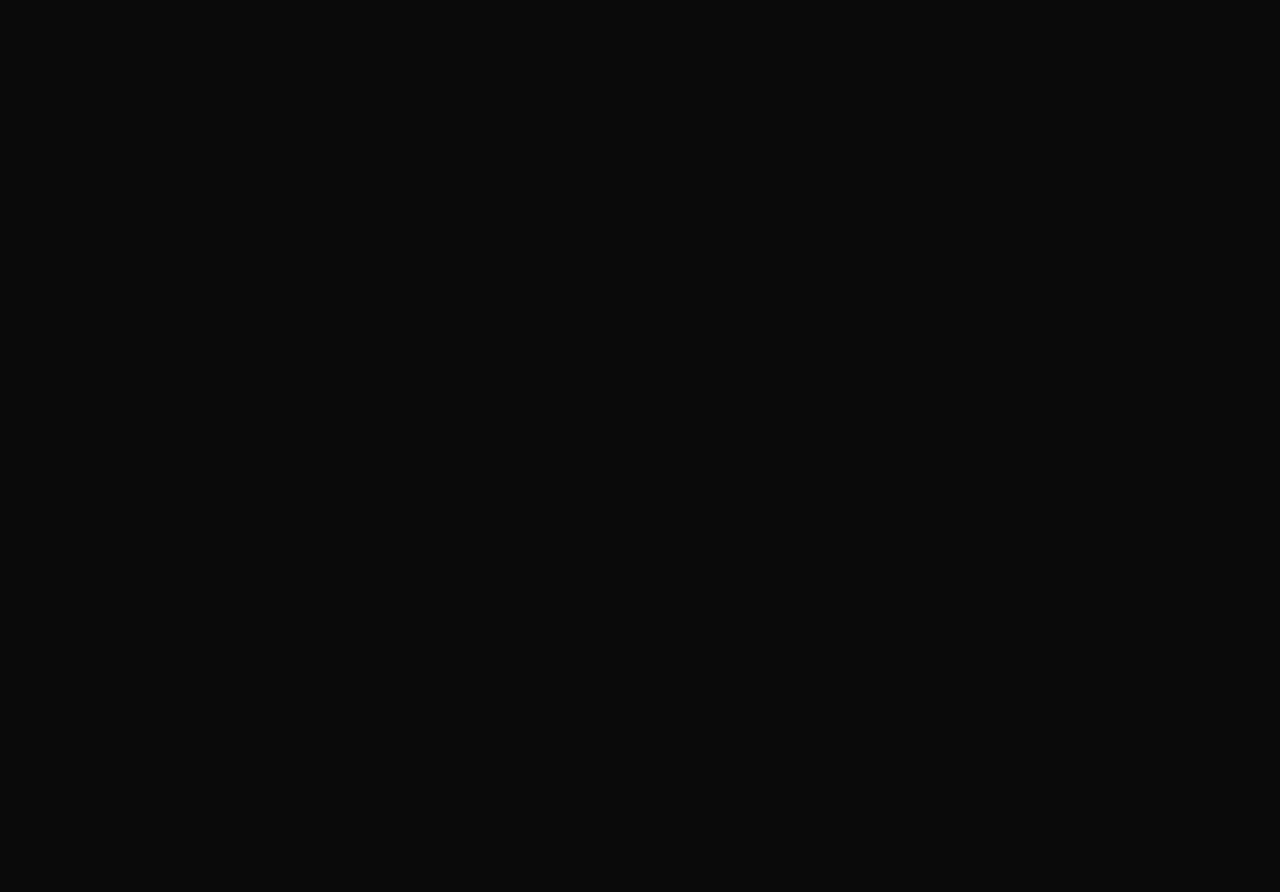
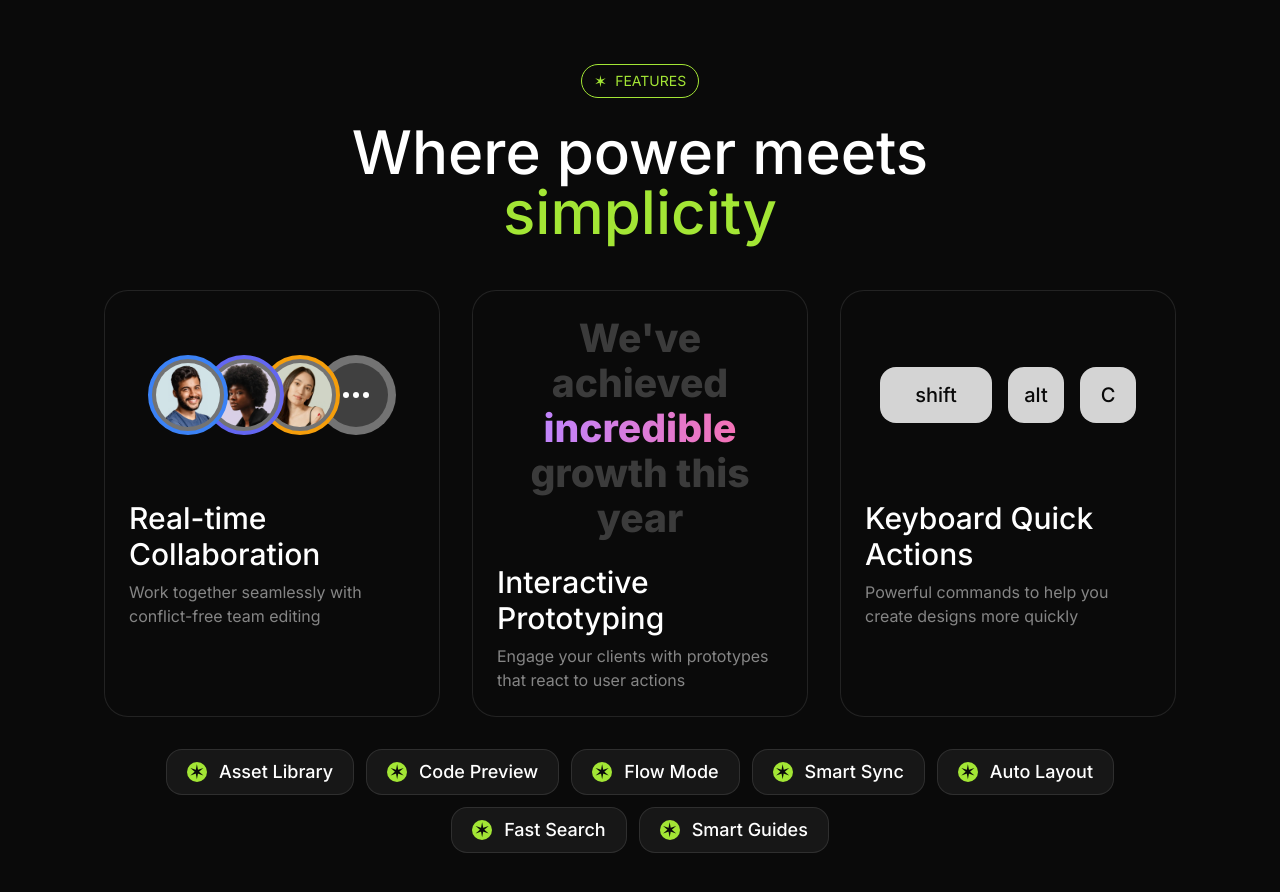
Before and after one commit to Estifanos58/Layers_landing_page, a Next.js app: page / in a window 1280 px wide. Shown: the part 2060-2952 px from the top of the page. Before the commit the page ends 2028 px from the top, so only its background shows below. Built offline with nearby package versions, Linux system fonts and the light colour scheme.

Commit message:
update: features section finished

```diff
--- a/src/app/page.tsx
+++ b/src/app/page.tsx
@@ -1,3 +1,4 @@
+import Features from "@/sections/Features";
 import Hero from "@/sections/Hero";
 import Introduction from "@/sections/Introduction";
 import LogoTicker from "@/sections/LogoTicker";
@@ -9,5 +10,6 @@
         <Hero/>
         <LogoTicker/>
         <Introduction/>
+        <Features/>
     </>;
 }
--- /dev/null
+++ b/src/components/Avatar.tsx
@@ -0,0 +1,13 @@
+import { HTMLAttributes } from "react"
+import { twMerge } from "tailwind-merge"
+
+const Avatar = (props: HTMLAttributes<HTMLDivElement>) => {
+    const { className, children, ...otherProps} = props
+  return (
+    <div className={twMerge("size-20 rounded-full overflow-hidden border-4 border-blue-500 p-1 bg-neutral-500", className)} {...otherProps}>
+        {children}
+    </div>
+  )
+}
+
+export default Avatar
--- /dev/null
+++ b/src/components/FeatureCard.tsx
@@ -0,0 +1,19 @@
+import { twMerge } from "tailwind-merge";
+
+const FeatureCard = (props: {title: string; description: string; children?: React.ReactNode ; className?: string}) => {
+
+    const { title, description, children, className } = props
+  return (
+    <div className={twMerge("bg-neutral-950 border border-white/10 p-6 rounded-3xl md:col-span-2  lg:col-span-1", className)}>
+        <div className="aspect-ratio">{children}</div>
+        <div className="">
+            <h3 className="text-3xl font-medium mt-6">{title}</h3>
+            <p className="text-white/50 mt-2">
+                {description}
+            </p>
+        </div>
+    </div>
+  )
+}
+
+export default FeatureCard
--- /dev/null
+++ b/src/components/Key.tsx
@@ -0,0 +1,13 @@
+import { HTMLAttributes } from "react"
+import { twMerge } from "tailwind-merge"
+
+const Key = (props: HTMLAttributes<HTMLDivElement>) => {
+    const {className, children, ...otherProps} = props
+  return (
+    <div className={twMerge("size-14 bg-neutral-300 inline-flex items-center justify-center rounded-2xl text-xl text-neutral-950 font-medium", className)} {...otherProps}>
+        {children}
+    </div>
+  )
+}
+
+export default Key
--- a/src/sections/Features.tsx
+++ b/src/sections/Features.tsx
@@ -1,3 +1,12 @@
+import FeatureCard from "@/components/FeatureCard";
+import Tag from "@/components/Tag";
+import avatar1 from '@/assets/images/avatar-ashwin-santiago.jpg';
+import avatar2 from '@/assets/images/avatar-lula-meyers.jpg';
+import avatar3 from '@/assets/images/avatar-florence-shaw.jpg';
+import Image from "next/image";
+import Avatar from "@/components/Avatar";
+import Key from "@/components/Key";
+
 const features = [
     "Asset Library",
     "Code Preview",
@@ -9,5 +18,57 @@
 ];
 
 export default function Features() {
-    return <div>Features</div>;
+    return <section className="py-24">
+        <div className="container">
+            <div className="flex justify-center">
+             <Tag>Features</Tag>
+            </div>
+            <h2 className="text-6xl font-medium text-center mt-6 max-w-2xl mx-auto">Where power meets  <span className="text-lime-400">simplicity</span></h2>
+            <div className="mt-12 grid grid-cols-1 md:grid-cols-4 gap-8 lg:grid-cols-3">
+                <FeatureCard title="Real-time Collaboration" description=" Work together seamlessly with conflict-free team editing" >
+                    <div className="aspect-video flex items-center justify-center">
+                        <Avatar className="z-40">
+                            <Image src={avatar1} alt="Avatar 1" className="rounded-full"/>
+                        </Avatar>
+                        <Avatar className="-ml-6 border-indigo-500 z-30">
+                            <Image src={avatar2} alt="Avatar 2" className="rounded-full"/>
+                        </Avatar>
+                        <Avatar className="-ml-6 border-amber-500 z-20">
+                            <Image src={avatar3} alt="Avatar 3" className="rounded-full"/>
+                        </Avatar>
+                        <Avatar className="-ml-6 border-transparent">
+                            <div className="size-full bg-neutral-700 rounded-full inline-flex items-center justify-center gap-1">
+                               {Array.from({length: 3}).map((_, index) => (
+                                <span className="size-1.5 rounded-full bg-white inline-flex" key={index}></span>
+                               ))}
+                            </div>
+                        </Avatar>
+                    </div>
+                </FeatureCard>
+
+                <FeatureCard title="Interactive Prototyping" description="Engage your clients with prototypes that react to user actions">
+                    <div className="aspect-video flex items-center justify-center">
+                        <p className="text-[39px] leading-[45px] font-extrabold text-white/20 text-center">We've achieved <span className="bg-gradient-to-r from-purple-400 to-pink-400 bg-clip-text text-transparent">incredible</span> growth this year</p>
+                    </div>
+
+                </FeatureCard>
+
+                <FeatureCard title="Keyboard Quick Actions" description="Powerful commands to help you create designs more quickly" className="md:col-start-2 lg:col-start-auto">
+                    <div className="aspect-video flex items-center justify-center gap-4">
+                        <Key className="w-28">shift</Key>
+                        <Key>alt</Key>
+                        <Key>C</Key>
+                    </div>
+                </FeatureCard>
+            </div>
+            <div className="mt-8 flex flex-wrap gap-3 justify-center">
+                {features.map(feature=> (
+                    <div className="bg-neutral-900 border border-white/10 inline-flex px-3 py-1.5 rounded-2xl gap-3 items-center md:px-5 md:py-2" key={feature}>
+                        <span className="bg-lime-400 text-neutral-950 size-5 rounded-full inline-flex items-center justify-center text-xl">&#10038;</span>
+                        <span className="font-medium md:text-lg">{feature}</span>
+                    </div>
+                ))}
+            </div>
+        </div>
+    </section>;
 }
```
